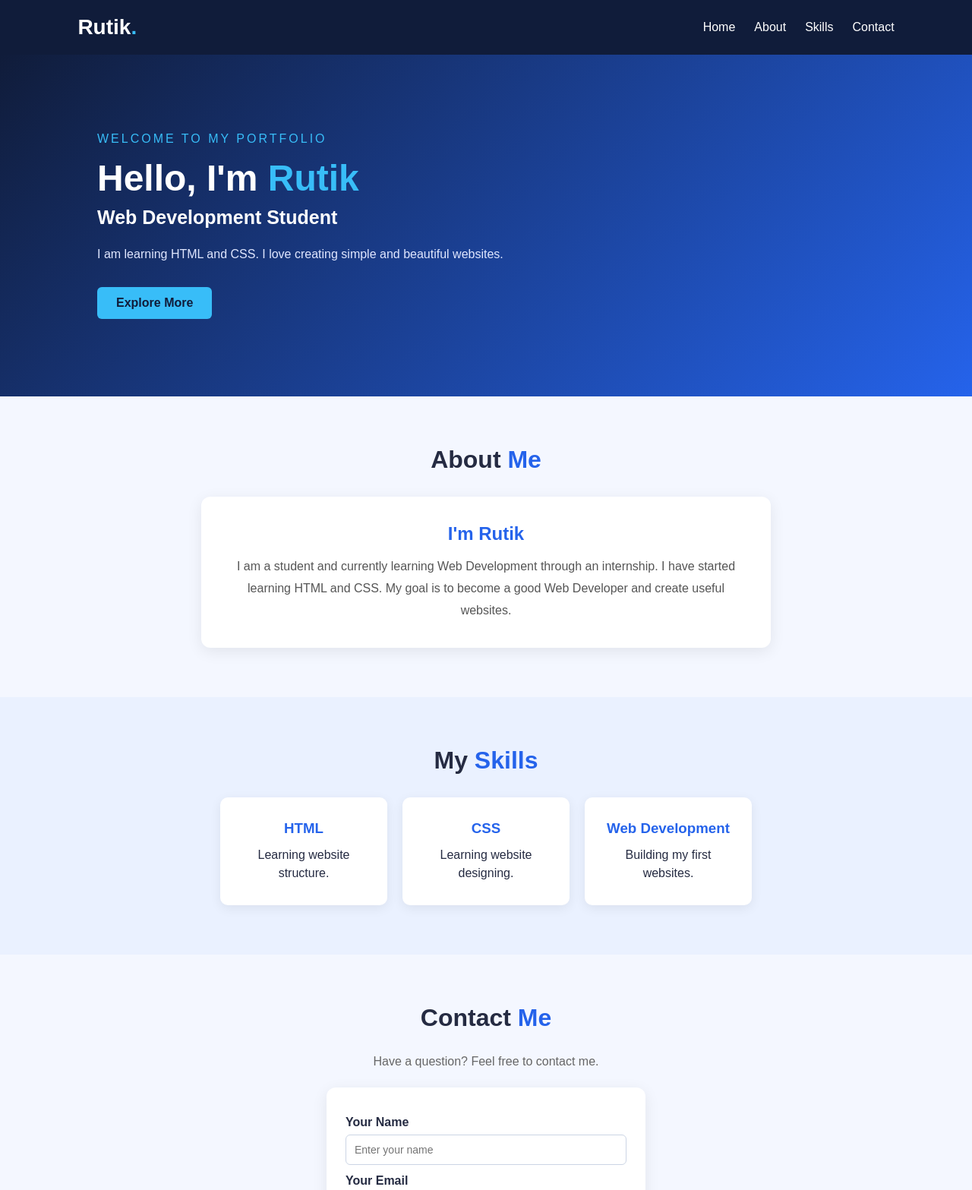
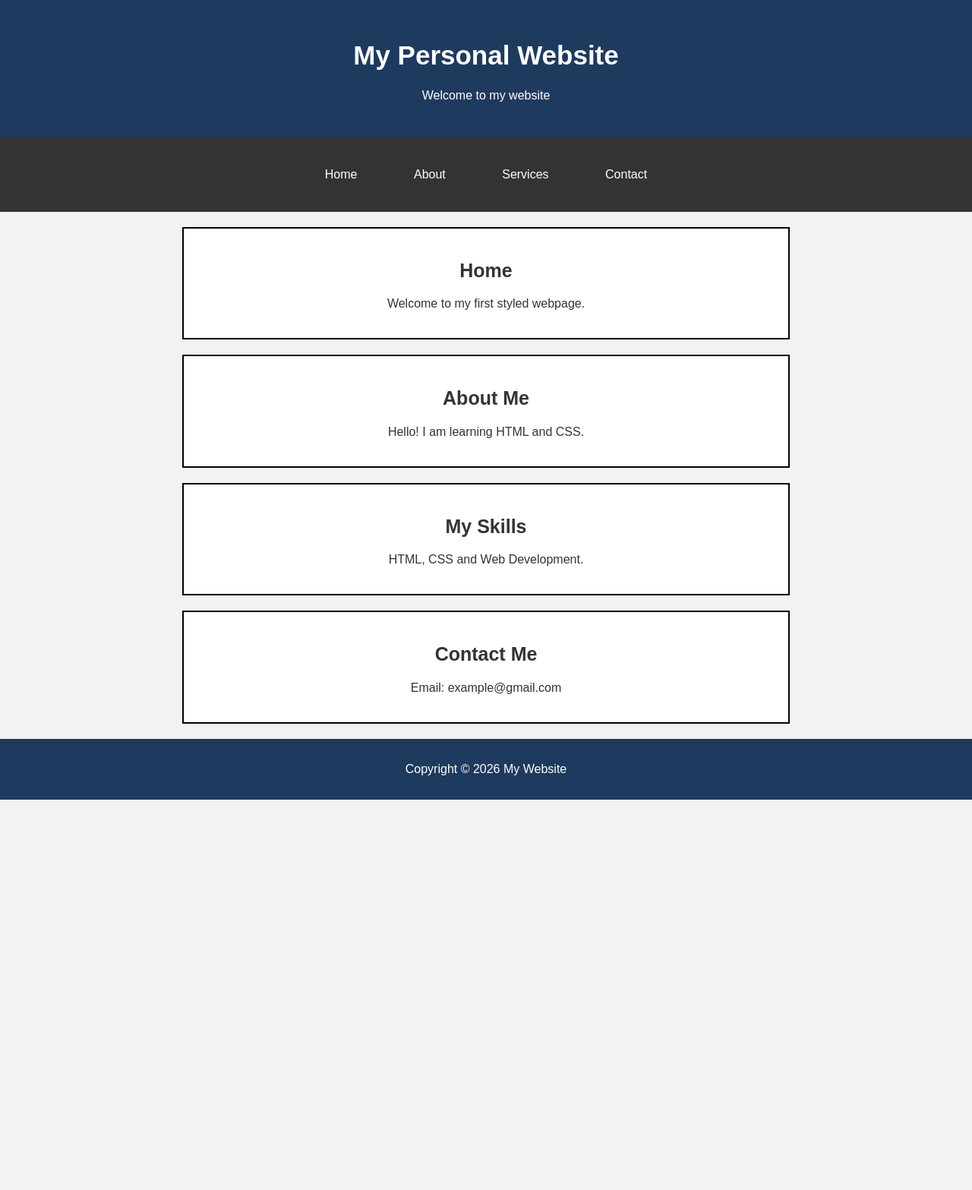
Before and after one commit to patelrutik1151-maker/internship-tasks, a plain HTML site: page index.html in a window 1280 px wide. Shown: the top 1567 px of the page at 76% size. After the commit the page ends 1053 px from the top, so only its background shows below. Drawn offline with Linux system fonts and the light colour scheme.

Commit message:
Day 5 – Complete CSS fundamentals

```diff
--- a/index.html
+++ b/index.html
@@ -4,115 +4,47 @@
 <head>
     <meta charset="UTF-8">
     <meta name="viewport" content="width=device-width, initial-scale=1.0">
-
-    <title>Rutik | Personal Portfolio</title>
-
+    <title>My Day 5 Webpage</title>
     <link rel="stylesheet" href="style.css">
 </head>
 <body>
 
-    <!-- Header -->
     <header>
-        <div class="logo">Rutik<span>.</span></div>
+        <h1>My Personal Website</h1>
+        <p>Welcome to my website</p>
+    </header>
 
     <nav>
         <a href="#home">Home</a>
         <a href="#about">About</a>
-            <a href="#skills">Skills</a>
+        <a href="#services">Services</a>
         <a href="#contact">Contact</a>
     </nav>
-    </header>
 
-    <!-- Home Section -->
-    <section id="home" class="hero">
-        <div class="hero-content">
-            <p class="welcome">WELCOME TO MY PORTFOLIO</p>
-
-            <h1>Hello, I'm <span>Rutik</span></h1>
-
-            <h2>Web Development Student</h2>
-
-            <p>
-                I am learning HTML and CSS.
-                I love creating simple and beautiful websites.
-            </p>
-
-            <a href="#about" class="hero-btn">Explore More</a>
-        </div>
+    <main>
+        <section id="home">
+            <h2>Home</h2>
+            <p>Welcome to my first styled webpage.</p>
         </section>
 
-    <!-- About Section -->
-    <section id="about" class="about">
-        <h2>About <span>Me</span></h2>
-
-        <div class="about-box">
-            <div class="about-text">
-                <h3>I'm Rutik</h3>
-
-                <p>
-                    I am a student and currently learning
-                    Web Development through an internship.
-
-                    I have started learning HTML and CSS.
-                    My goal is to become a good Web Developer
-                    and create useful websites.
-                </p>
-            </div>
-        </div>
+        <section id="about">
+            <h2>About Me</h2>
+            <p>Hello! I am learning HTML and CSS.</p>
         </section>
 
-    <!-- Skills Section -->
-    <section id="skills" class="skills">
-        <h2>My <span>Skills</span></h2>
-
-        <div class="skill-container">
-            <div class="skill-card">
-                <h3>HTML</h3>
-                <p>Learning website structure.</p>
-            </div>
-
-            <div class="skill-card">
-                <h3>CSS</h3>
-                <p>Learning website designing.</p>
-            </div>
-
-            <div class="skill-card">
-                <h3>Web Development</h3>
-                <p>Building my first websites.</p>
-            </div>
-        </div>
+        <section id="services">
+            <h2>My Skills</h2>
+            <p>HTML, CSS and Web Development.</p>
         </section>
 
-    <!-- Contact Section -->
-    <section id="contact" class="contact">
-        <h2>Contact <span>Me</span></h2>
+        <section id="contact">
+            <h2>Contact Me</h2>
+            <p>Email: example@gmail.com</p>
+        </section>
+    </main>
 
-        <p class="contact-info">
-            Have a question? Feel free to contact me.
-        </p>
-
-        <form>
-            <label for="name">Your Name</label>
-            <input type="text" id="name"
-                placeholder="Enter your name" required>
-
-            <label for="email">Your Email</label>
-            <input type="email" id="email"
-                placeholder="Enter your email" required>
-
-            <label for="message">Your Message</label>
-            <textarea id="message"
-                placeholder="Write your message"
-                required></textarea>
-
-            <button type="submit">Send Message</button>
-        </form>
-    </section>
-
-    <!-- Footer -->
     <footer>
-        <p>© 2026 Rutik. All Rights Reserved.</p>
-        <p>Made with HTML & CSS</p>
+        <p>Copyright © 2026 My Website</p>
     </footer>
 
 </body>
--- a/style.css
+++ b/style.css
@@ -1,336 +1,141 @@
 
-/* BASIC SETTINGS */
+/* Responsive Design */
+
+main {
+    width: 90%;
+    max-width: 1000px;
+    margin: auto;
+}
+
+section {
+    width: 100%;
+}
+
+/* Mobile Responsive */
+
+@media screen and (max-width: 600px) {
+
+    header h1 {
+        font-size: 25px;
+    }
+
+    nav a {
+        display: block;
+        padding: 10px;
+        margin: 5px;
+    }
+
+    section {
+        width: 100%;
+        padding: 15px;
+    }
+
+    p {
+        font-size: 14px;
+    }
+}
+
+/* Basic CSS */
+
 * {
-    margin: 0;
-    padding: 0;
     box-sizing: border-box;
-    scroll-behavior: smooth;
 }
 
 body {
+    margin: 0;
+    padding: 0;
     font-family: Arial, sans-serif;
-    background-color: #f4f7ff;
-    color: #252b42;
+    background-color: #f2f2f2;
+    color: #333;
 }
 
-/* HEADER */
-header {
-    width: 100%;
-    padding: 20px 8%;
-    background-color: #101c3a;
-    display: flex;
-    justify-content: space-between;
-    align-items: center;
-    position: sticky;
-    top: 0;
-    z-index: 100;
+/* Box Model */
+
+section {
+    width: 80%;
+    height: auto;
+    background-color: white;
+    padding: 20px;
+    border: 2px solid black;
+    margin: 20px auto;
 }
 
-.logo {
-    color: white;
-    font-size: 28px;
+/* Text and Fonts */
+
+h1 {
+    font-family: Arial, sans-serif;
+    font-size: 35px;
     font-weight: bold;
+    text-align: center;
 }
 
-.logo span {
-    color: #38bdf8;
+h2 {
+    font-size: 25px;
+    font-weight: bold;
+    text-align: center;
+}
+
+p {
+    font-family: Arial, sans-serif;
+    font-size: 16px;
+    font-weight: normal;
+    text-align: center;
+}
+
+/* Colors and Backgrounds */
+
+header {
+    background-color: #1e3a5f;
+    color: white;
+    padding: 30px;
+    text-align: center;
 }
 
 nav {
-    display: flex;
-    gap: 25px;
+    background-color: #333333;
+    padding: 15px;
+    text-align: center;
 }
 
 nav a {
     color: white;
     text-decoration: none;
-    font-size: 16px;
-    transition: 0.3s;
+    margin: 15px;
 }
 
-nav a:hover {
-    color: #38bdf8;
+section {
+    background-color: white;
 }
 
-/* HOME SECTION */
-.hero {
-    min-height: 450px;
-    background: linear-gradient(135deg, #101c3a, #2563eb);
+footer {
+    background-color: #1e3a5f;
     color: white;
-    display: flex;
-    align-items: center;
-    padding: 70px 10%;
-}
-
-.hero-content {
-    max-width: 650px;
-    animation: slideUp 1s ease;
-}
-
-.welcome {
-    color: #38bdf8;
-    letter-spacing: 3px;
-    margin-bottom: 15px;
-}
-
-.hero h1 {
-    font-size: 48px;
-    margin-bottom: 10px;
-}
-
-.hero h1 span {
-    color: #38bdf8;
-}
-
-.hero h2 {
-    font-size: 25px;
-    margin-bottom: 20px;
-}
-
-.hero-content > p:last-of-type {
-    line-height: 1.7;
-    color: #e0e7ff;
-    margin-bottom: 30px;
-}
-
-.hero-btn {
-    display: inline-block;
-    background-color: #38bdf8;
-    color: #101c3a;
-    padding: 12px 25px;
-    border-radius: 6px;
-    text-decoration: none;
-    font-weight: bold;
-    transition: 0.3s;
-}
-
-.hero-btn:hover {
-    background-color: white;
-    transform: translateY(-4px);
-}
-
-/* ABOUT SECTION */
-.about {
-    padding: 65px 10%;
+    padding: 15px;
     text-align: center;
 }
 
-.about h2,
-.skills h2,
-.contact h2 {
-    font-size: 32px;
-    margin-bottom: 30px;
+/* Layout and Display */
+
+nav a {
+    display: inline-block;
+    padding: 10px 20px;
 }
 
-.about h2 span,
-.skills h2 span,
-.contact h2 span {
-    color: #2563eb;
+main {
+    max-width: 1000px;
+    margin: auto;
 }
 
-.about-box {
-    max-width: 750px;
-    margin: auto;
-    background-color: white;
-    padding: 35px;
-    border-radius: 12px;
-    box-shadow: 0 5px 20px rgba(0,0,0,0.08);
-    transition: 0.3s;
+section {
+    display: block;
+    width: 80%;
+    margin: 20px auto;
 }
 
-.about-box:hover {
-    transform: translateY(-5px);
+header {
+    display: block;
 }
 
-.about-text h3 {
-    color: #2563eb;
-    font-size: 24px;
-    margin-bottom: 15px;
+footer {
+    display: block;
 }
-
-.about-text p {
-    line-height: 1.8;
-    color: #555;
-}
-
-/* SKILLS SECTION */
-.skills {
-    padding: 65px 10%;
-    text-align: center;
-    background-color: #eaf1ff;
-}
-
-.skill-container {
-    display: flex;
-    justify-content: center;
-    gap: 20px;
-    flex-wrap: wrap;
-}
-
-.skill-card {
-    background-color: white;
-    width: 220px;
-    padding: 30px 20px;
-    border-radius: 10px;
-    box-shadow: 0 4px 15px rgba(0,0,0,0.07);
-    transition: 0.3s;
-}
-
-.skill-card:hover {
-    transform: translateY(-10px);
-    background-color: #101c3a;
-    color: white;
-}
-
-.skill-card h3 {
-    color: #2563eb;
-    margin-bottom: 12px;
-}
-
-.skill-card:hover h3 {
-    color: #38bdf8;
-}
-
-.skill-card p {
-    line-height: 1.5;
-}
-
-/* CONTACT SECTION */
-.contact {
-    padding: 65px 20px;
-    text-align: center;
-}
-
-.contact-info {
-    margin-bottom: 25px;
-    color: #666;
-}
-
-form {
-    max-width: 420px;
-    margin: auto;
-    background-color: white;
-    padding: 25px;
-    border-radius: 12px;
-    box-shadow: 0 5px 20px rgba(0,0,0,0.08);
-    text-align: left;
-}
-
-label {
-    display: block;
-    margin-bottom: 7px;
-    margin-top: 12px;
-    font-weight: bold;
-}
-
-input,
-textarea {
-    width: 100%;
-    padding: 11px;
-    border: 1px solid #ccd5e5;
-    border-radius: 6px;
-    font-size: 14px;
-    font-family: Arial, sans-serif;
-    outline: none;
-    transition: 0.3s;
-}
-
-input:focus,
-textarea:focus {
-    border-color: #2563eb;
-    box-shadow: 0 0 5px rgba(37,99,235,0.2);
-}
-
-textarea {
-    height: 90px;
-    resize: vertical;
-}
-
-button {
-    width: 100%;
-    padding: 12px;
-    margin-top: 18px;
-    border: none;
-    border-radius: 6px;
-    background-color: #2563eb;
-    color: white;
-    font-size: 16px;
-    cursor: pointer;
-    transition: 0.3s;
-}
-
-button:hover {
-    background-color: #101c3a;
-    transform: translateY(-3px);
-}
-
-/* FOOTER */
-footer {
-    background-color: #101c3a;
-    color: white;
-    text-align: center;
-    padding: 22px;
-    line-height: 1.8;
-}
-
-/* ANIMATION */
-@keyframes slideUp {
-    from {
-        opacity: 0;
-        transform: translateY(30px);
-    }
-
-    to {
-        opacity: 1;
-        transform: translateY(0);
-    }
-}
-
-/* MOBILE RESPONSIVE */
-@media (max-width: 600px) {
-
-    header {
-        flex-direction: column;
-        gap: 18px;
-    }
-
-    nav {
-        gap: 14px;
-        flex-wrap: wrap;
-        justify-content: center;
-    }
-
-    nav a {
-        font-size: 14px;
-    }
-
-    .hero {
-        padding: 60px 7%;
-        min-height: 400px;
-    }
-
-    .hero h1 {
-        font-size: 35px;
-    }
-
-    .hero h2 {
-        font-size: 21px;
-    }
-
-    .about,
-    .skills {
-        padding: 45px 6%;
-    }
-
-    .about-box {
-        padding: 25px 18px;
-    }
-
-    .skill-card {
-        width: 100%;
-    }
-
-    form {
-        padding: 20px;
-    }
-}
```
Lines whose indentation alone changed are shown as unchanged.
